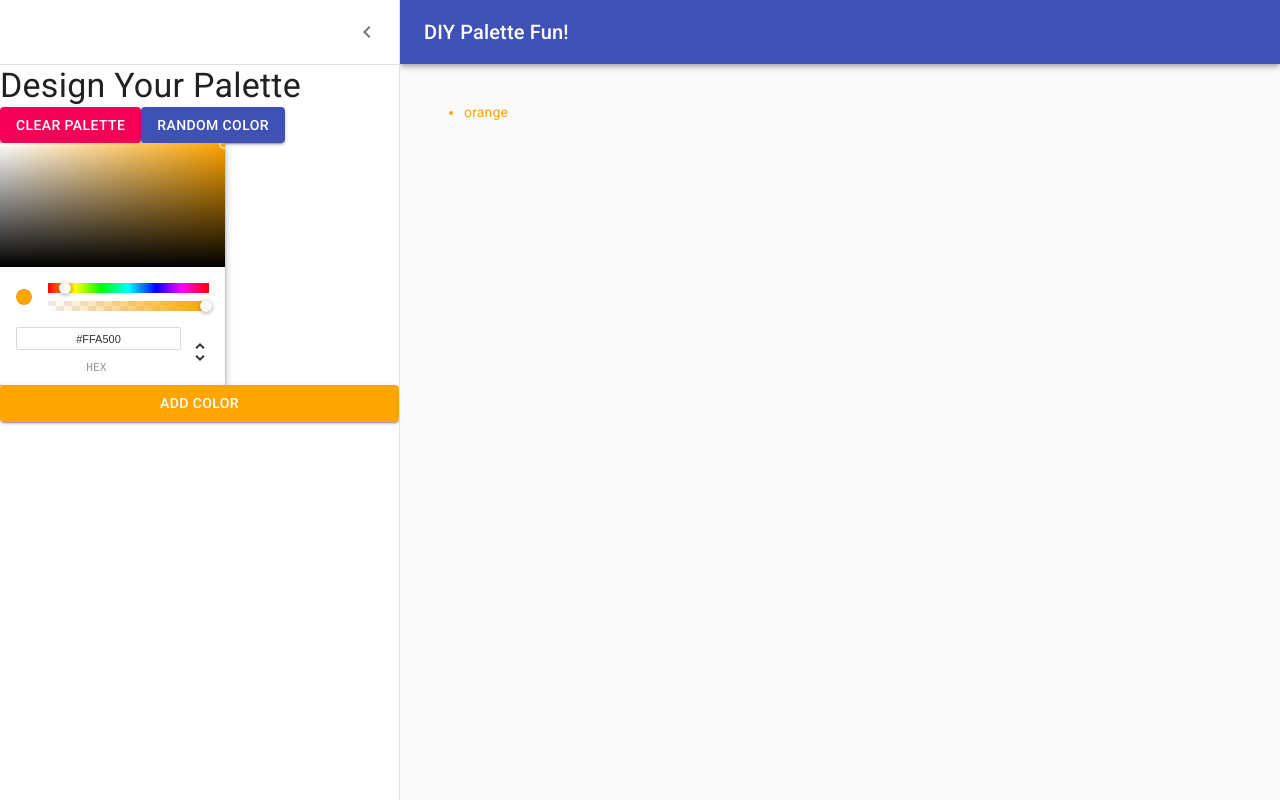
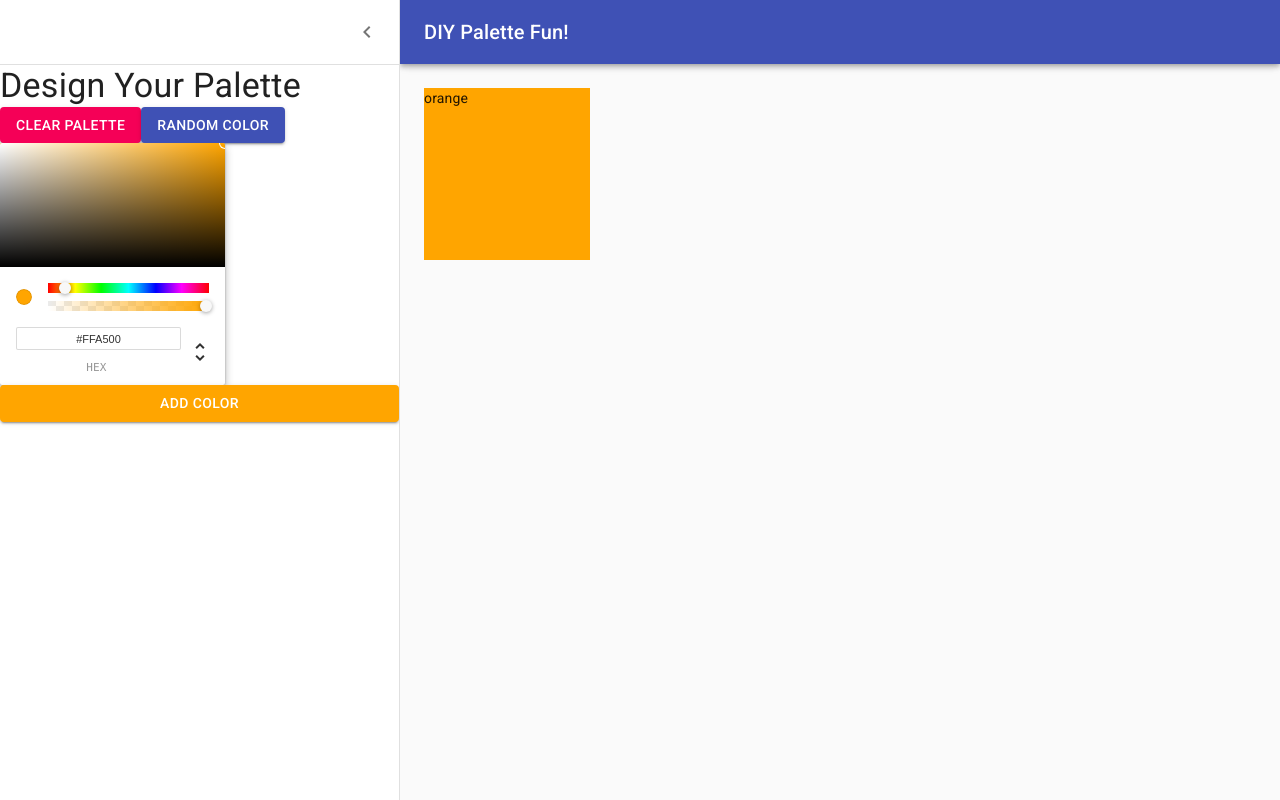
Before and after one commit to woodwardwebdev/color_picker_app, a React (Create React App) app: page /palette/new in a window 1280 px wide. Both pictures are taken after a click on the button "ADD COLOR". Built offline with nearby package versions, Linux system fonts and the light colour scheme.

Commit message:
add dragableColorBox component

```diff
--- /dev/null
+++ b/src/DraggableColorBox.js
@@ -0,0 +1,38 @@
+import React, { Component } from "react";
+import { withStyles } from "@material-ui/styles";
+
+// export default function DraggableColorBox() {
+//   return (
+//     <div style={{ backgroundColor: this.props.color }}>{this.props.color}</div>
+//   );
+// }
+
+const styles = {
+  root: {
+    width: "20%",
+    height: "25%",
+    margin: "0 auto",
+    display: "inline-block",
+    position: "relative",
+    cursor: "pointer",
+    marginBottom: "-3px"
+  }
+};
+
+class DraggableColorBox extends Component {
+  constructor(props, ...rest) {
+    super(props, ...rest);
+    this.state = {};
+  }
+
+  render() {
+    const { classes, color } = this.props;
+    return (
+      <div className={classes.root} style={{ backgroundColor: color }}>
+        {color}
+      </div>
+    );
+  }
+}
+
+export default withStyles(styles)(DraggableColorBox);
--- a/src/NewPaletteForm.js
+++ b/src/NewPaletteForm.js
@@ -20,6 +20,7 @@ import InboxIcon from "@material-ui/icons/MoveToInbox";
 import MailIcon from "@material-ui/icons/Mail";
 
 import { ChromePicker } from "react-color";
+import DraggableColorBox from "./DraggableColorBox";
 
 const drawerWidth = 400;
 
@@ -62,6 +63,7 @@ const useStyles = makeStyles(theme => ({
     justifyContent: "flex-end"
   },
   content: {
+    height: "calc(100vh - 64px)",
     flexGrow: 1,
     padding: theme.spacing(3),
     transition: theme.transitions.create("margin", {
@@ -165,11 +167,10 @@ export default function NewPaletteForm() {
         })}
       >
         <div className={classes.drawerHeader} />
-        <ul>
-          {colorsArray.map(color => (
-            <li style={{ color: color }}>{color}</li>
-          ))}
-        </ul>
+
+        {colorsArray.map(color => (
+          <DraggableColorBox color={color} />
+        ))}
       </main>
     </div>
   );
```
